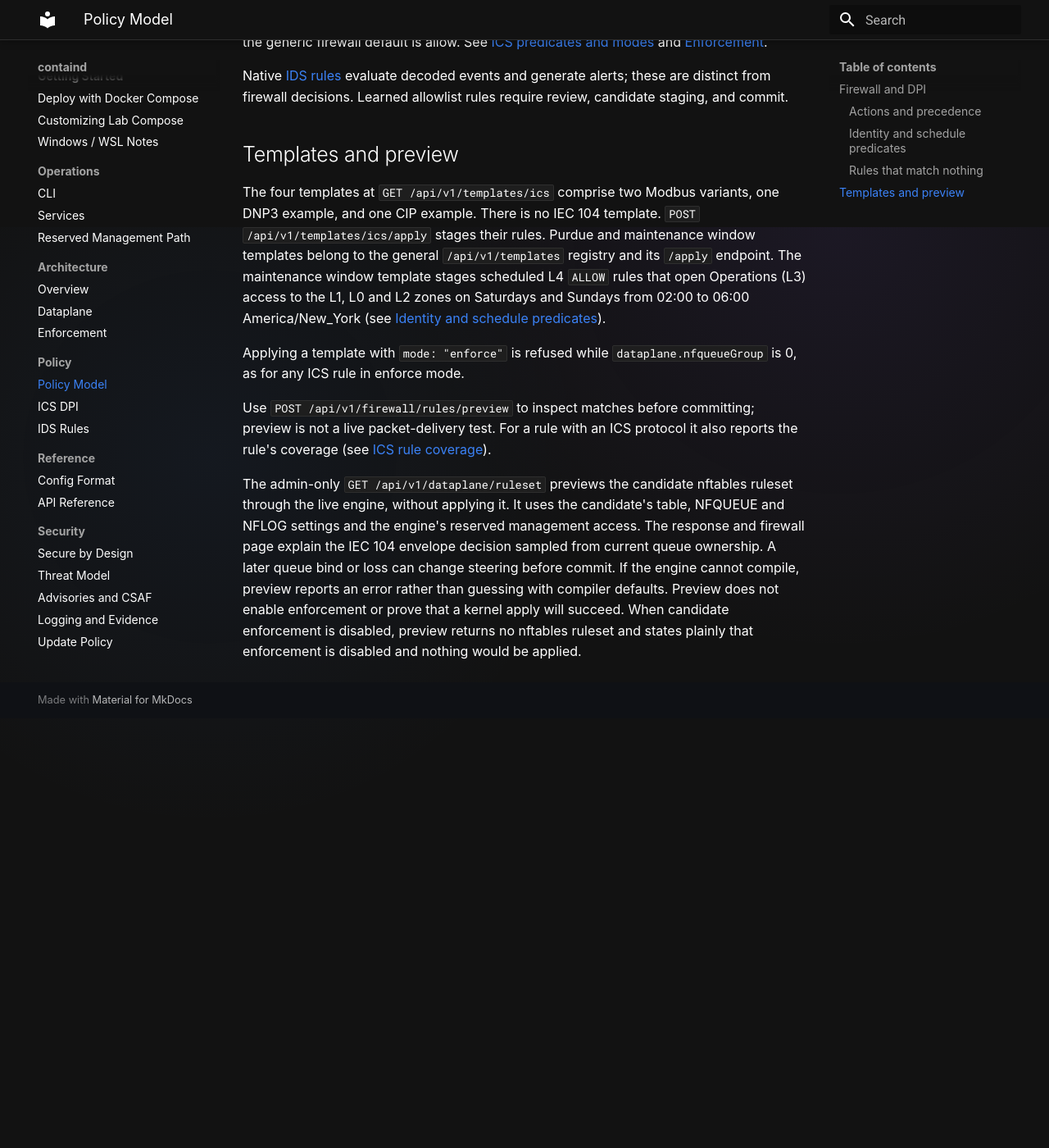
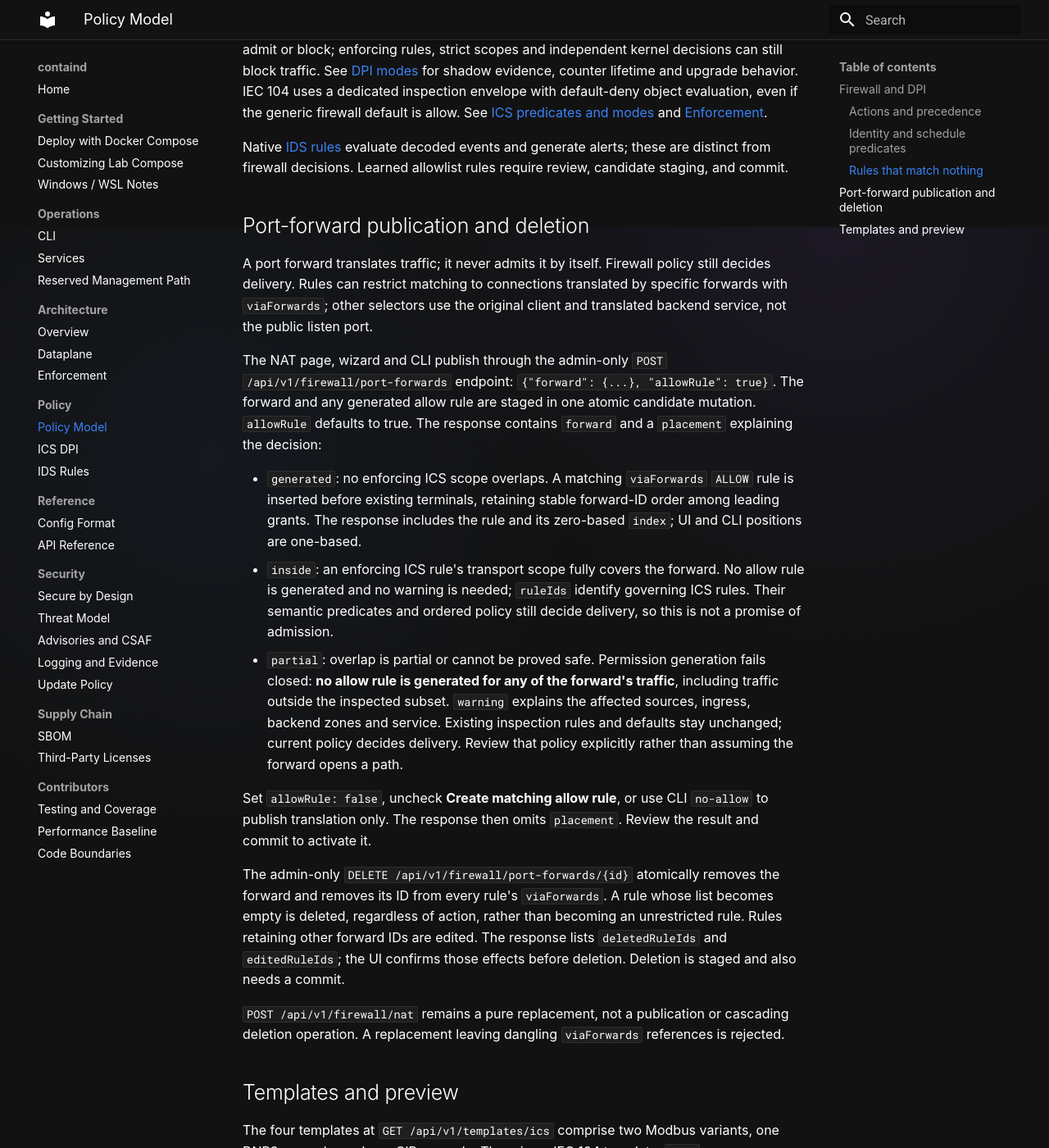
Before and after one commit to tonylturner/containd, an MkDocs documentation site: the page built from docs/mkdocs/policy-model.md, in a window 1280 px wide and 1400 px high, scrolled down 3923 px. Shown: the whole window at 82% size. Built offline with MkDocs 1.6.1 and Material for MkDocs 9.7.7, drawn with Linux system fonts in a browser that asks for light colours; before the commit the page ends 4799 px from its top, so only the background shows below that; some of the changed text lies outside the part shown.

Commit message:
Document ordered policy and atomic port-forward authoring

````diff
--- a/docs/mkdocs/cli.md
+++ b/docs/mkdocs/cli.md
@@ -47,6 +47,7 @@
   - `show routing`
   - `show nat`
   - `show port-forwards` (DNAT config)
+  - `show firewall rules` (configured order numbers and via-forward IDs)
   - `show conntrack [limit]` (kernel conntrack via engine; may be unavailable depending on runtime)
   - `show sessions [limit]` (alias of `show conntrack`)
   - `diag routing reconcile REPLACE`
@@ -66,12 +67,13 @@
   - `set route del <dst|default> [via <gw>] [dev <iface>] [table <n>] [metric <n>]`
   - `set ip rule add <table> [src <cidr>] [dst <cidr>] [priority <n>]`
   - `set ip rule del <table> [src <cidr>] [dst <cidr>] [priority <n>] | set ip rule del <table> all`
-  - `set firewall rule <id> <action> [src_zone] [dst_zone]`
+  - `add firewall rule <id> <action> [src_zone] [dst_zone] [position]`
+  - `move firewall rule <id> top|bottom|before <id>|after <id>`
   - `set firewall ics-rule <id> <action> <protocol> [options...]`
   - `delete firewall rule <id>`
   - `set nat on|off [egress <zone|default>] [sources <z1,z2|default>]`
   - `set outbound quickstart` (enables default route + SNAT + allow rule for LAN/MGMT → WAN)
-  - `set port-forward add <id> <ingress_zone> <tcp|udp> <listen_port> <dest_ip[:dest_port]> [sources <cidr1,cidr2>] [desc <text>] [off]`
+  - `set port-forward add <id> <ingress_zone> <tcp|udp> <listen_port> <dest_ip[:dest_port]> [sources <cidr1,cidr2>] [desc <text>] [off] [no-allow]`
   - `set port-forward del <id>`
   - `set port-forward enable <id>` / `set port-forward disable <id>`
   - `set dataplane enforcement <on|off> [table] [iface...]`
@@ -95,6 +97,34 @@
 or returns no data, the command reports an error and sends no write; it does not
 substitute running settings or defaults. Unspecified fields are preserved.
 Outbound quick start completes all configuration reads before staging its changes.
+
+### Rule positions and port forwards
+
+For `add firewall rule`, the optional position suffix is `top`, `bottom`,
+`before <id>` or `after <id>`; omitted means `bottom`. `set firewall rule`
+accepts the same creation syntax. `move firewall rule` repositions an existing
+rule without changing its predicates. Unknown anchors and moving a rule
+relative to itself are rejected. Changes are staged until commit.
+
+```text
+add firewall rule maintenance ALLOW ops plant before deny-plant
+move firewall rule deny-plant bottom
+set port-forward add plc wan tcp 1502 10.30.30.10:502 no-allow
+set port-forward del plc
+```
+
+Port-forward add atomically stages the forward and, by default, requests a
+matching allow rule. The output reports `Inserted rule <id> at position <n>.`
+for `generated`, or `Placement: <reason>; governing rules: <ids>` for `inside`
+or `partial`. Partial/unknown overlap prints a warning and generates no grant;
+existing policy decides delivery. A trailing `no-allow` stages translation
+only and prints `No allow rule requested.` See
+[placement reasons](policy-model.md#port-forward-publication-and-deletion).
+
+Port-forward del atomically removes the forward's references, deleting rules
+whose `viaForwards` list becomes empty and editing those that retain other IDs.
+It prints `Deleted rules: <ids>` and `Edited rules: <ids>` (an em dash for an
+empty list). Add and del both print the staged-change reminder; commit to apply.
 
 ## Learner Evidence
 
--- a/docs/mkdocs/dataplane-enforcement.md
+++ b/docs/mkdocs/dataplane-enforcement.md
@@ -221,11 +221,11 @@
 
 ## Actions and rule order
 
-Any matching `ALLOW` wins; otherwise the first matching `DENY` or `RESET` by
-rule ID decides; otherwise the default (see
-[Actions and precedence](policy-model.md#actions-and-precedence)). The engine
-decides inspected ICS messages the same way, so an ICS `DENY` that overlaps an
-`ALLOW` is shadowed. The forward chain of the policy table runs in this order:
+The first matching enforcing terminal rule in configured order wins; otherwise
+firewall.defaultAction applies. Monitor rules never decide. See
+[Actions and precedence](policy-model.md#actions-and-precedence) for shadow
+warnings and the separate IEC 104 object partition. The forward policy pipeline
+runs in this order:
 
 1. `RATE_LIMIT` meters, by rule ID: every packet of a matching flow, established
    or not and in both directions, is counted against its directional 5-tuple's
@@ -233,25 +233,31 @@
    connection's original tuple (`ct original`, `ct reply`), packets without
    usable connection tracking state by their header.
 2. IEC 104 envelope steering and the NFQUEUE lines of ICS rules. Envelope
-   steering jumps to the `iec104_envelope` chain and the NFQUEUE lines of the
-   other ICS rules to the `ics_queue` chain. Both chains mark the packets of
+   steering jumps to the `iec104_envelope` chain and enforcing NFQUEUE lines
+   use the `ics_enforce_queue` chain. Both chains mark the packets of
    connections whose handshake connection tracking has not seen complete.
-3. The established/related accept and the DNAT accepts.
-4. `TAG` lines, by rule ID, which count matching connection openers and
+3. `TAG` lines, by rule ID, which count matching connection openers and
    continue.
-5. Every `ALLOW` line, by rule ID.
-6. Every `DENY` and `RESET` line, by rule ID. `RESET` lines end in
+4. Continuation guards, admission checks and ordered terminal evaluation.
+   Connections requiring re-evaluation use the current ordered policy;
+   established traffic can reuse a valid unconditional admission. DNAT alone
+   never grants admission.
+5. `ALLOW`, `DENY` and `RESET` terminals in configured order, followed by the
+   default action when none matches. `RESET` lines end in
    `reject with tcp reset` for TCP and `reject with icmpx admin-prohibited`
    otherwise.
-7. The chain policy, the default action.
 
 Every line updates its rule's named counter, read through
 `GET /api/v1/firewall/counters`; a `RATE_LIMIT` rule has a second counter for
 its excess drops. Counters live in the policy table, so each apply restarts
-them. `TAG` has no kernel mark: NFQUEUE steering owns mark mask `0x0f000000`
-(bit `0x01000000` for IEC 104 envelope traffic, bit `0x02000000` for a
-connection whose handshake connection tracking has not seen complete), and a
-tag has no enforcement effect.
+them. `TAG` has no kernel mark and no enforcement effect. Internal packet and
+connection marks track inspection continuation and admission; they do not
+replace ordered policy.
+
+DNAT selects only translation. Use an explicit rule or the atomic
+[port-forward publication](policy-model.md#port-forward-publication-and-deletion)
+operation to author admission, and review its placement explanation before
+committing.
 
 ## Temporary blocks
 
--- a/docs/mkdocs/ics-dpi.md
+++ b/docs/mkdocs/ics-dpi.md
@@ -88,7 +88,7 @@
 newer reject `learn` rather than accepting an alias.
 
 **Traffic behavior changes:** a former learn ALLOW inside an enforce envelope
-could admit at L7 and mask an enforce DENY through ALLOW precedence. As monitor
+could admit at L7 and mask an enforce DENY under the legacy evaluator. As monitor
 it does neither: that traffic is now denied (and reset where the envelope resets).
 A former learn DENY no longer drops at L4 without a queue. Audit existing rules
 and arrange separate enforcing/L4 allowances where observation needs traffic.
@@ -754,14 +754,16 @@
 Fields are ANDed; members within each list are ORed. An omitted selector means
 ANY. A selector whose value is absent does not match either ALLOW or DENY,
 except for the explicitly unknown cases below. Each DNP3 object header and each
-CIP operation is evaluated independently through the unchanged firewall
-[precedence](policy-model.md#actions-and-precedence): ALLOW first, then the
-first matching DENY by ID, then the default. **Any denied object denies the
+CIP operation is evaluated independently through firewall
+[precedence](policy-model.md#actions-and-precedence): the first matching
+enforcing terminal in configured order wins, otherwise the default action
+applies. Monitor rules never decide. **Any denied object denies the
 message**; different ALLOW rules may cover different objects. Modbus retains
 whole-PDU span containment in a single rule. A complete CIP Multiple Service
 Packet wrapper is a container, not an operation; only its children are judged.
-A broad L3/L4 ALLOW can therefore shadow a generic ICS DENY; ruleset warnings
-identify such overlaps. IEC 104 retains its separate inspection envelope below.
+An earlier broad L3/L4 ALLOW can therefore shadow a later generic ICS DENY;
+ruleset warnings identify full coverage by an earlier unconditional terminal.
+IEC 104 retains its separate inspection envelope below.
 
 DNP3 masters/outstations apply only to application messages, never link-only
 frames. Link DIR identifies the master (source when DIR=1, destination when
@@ -879,10 +881,9 @@
 
 Enforcing IEC 104 rules define an L3/L4 inspection envelope. Monitor-only rules
 open no fail-closed envelope. Inside an enforce envelope, object decisions use
-only enforcing IEC 104 rules: any matching enforce `ALLOW` admits the object,
-otherwise the first matching enforce `DENY` by rule ID denies it, and no match
-is denied. Matching monitor rules additionally record shadow evidence without
-changing this decision. A broad TCP/2404 allow rule
+only enforcing IEC 104 rules in configured order. The first matching terminal
+decides; an object with no match is denied. Matching monitor rules additionally
+record shadow evidence without changing this decision. A broad TCP/2404 allow rule
 or a generic allow default cannot bypass it. In tolerant mode, malformed or
 profile-violating content with a known length can match an `ALLOW` on fields
 that were decoded; absent fields never satisfy a predicate. Strict rejects
--- a/docs/mkdocs/policy-model.md
+++ b/docs/mkdocs/policy-model.md
@@ -23,27 +23,28 @@
 
 ### Actions and precedence
 
-Rule order in the configuration does not decide anything. A packet or ICS
-message is decided in three steps, in nftables and in the engine alike:
+The first matching enforcing terminal rule in configured order wins; otherwise
+firewall.defaultAction applies. Monitor rules never decide.
 
-1. If any matching `ALLOW` rule exists, it is allowed.
-2. Otherwise, if a `DENY` or `RESET` rule matches, the first of them by rule ID
-   decides.
-3. Otherwise the default action applies.
-
-The rule a decision reports, in events and logs, is the first match in that
-order: `ALLOW` rules by rule ID, then `DENY` and `RESET` rules by rule ID. A
-`DENY` or `RESET` rule that overlaps an `ALLOW` is shadowed where they overlap.
-This holds for ICS rules too: an ICS `DENY` overlapping any `ALLOW`, including
-a plain L3/L4 `ALLOW`, is shadowed. IEC 104 objects are the one exception to
-the L4 part of this: they are decided among IEC 104 rules only, so a broad
+Terminals are `ALLOW`, `DENY` and `RESET`; rule IDs do not set precedence.
+Events and logs name the first matching deciding rule. Put exceptions before
+broader rules: an earlier `DENY` can shadow a later `ALLOW`, just as an earlier
+`ALLOW` can shadow a later `DENY`. This holds for ICS rules too. IEC 104
+objects are decided among IEC 104 rules only, so a broad
 `ALLOW` on TCP 2404 does not admit them (see
 [IEC 104 fields and matching](ics-dpi.md#iec-104-fields-and-matching)).
 
-The ruleset warnings (below) name a `DENY` or `RESET` rule when one `ALLOW`
-rule matches all of its traffic (`shadowedBy`). The check is conservative: a
-rule covered only by several `ALLOW` rules together is not reported, and IEC
-104 rules are left out.
+The ruleset warnings (below) name a terminal rule when an earlier unconditional
+terminal matches all of its traffic (`shadowedBy`). Effects and monitor rules
+cannot shadow decisions. The check is conservative: coverage by several rules
+together is not reported, and IEC 104 rules are checked only against earlier
+IEC 104 rules.
+
+The firewall table displays configured order and provides move controls.
+New rules default to the bottom; creation can instead select top, bottom,
+before or after another rule. Editing keeps a rule's slot. Templates append
+their ordered rules and can report a warning when an earlier terminal shadows
+an addition. CLI syntax is in [CLI](cli.md).
 
 | Action | Decides | Effect |
 | --- | --- | --- |
@@ -128,8 +129,9 @@
 The conditions also apply to established connections, in both directions.
 When a binding is removed or a window ends, a connection that only a
 conditional `ALLOW` admitted stops passing. A connection that an unconditional
-`ALLOW` also admits keeps passing. When a scheduled `DENY` window opens, it
-stops the established connections it covers. The current policy decides those
+`ALLOW` decides under the current ordered policy keeps passing. When a scheduled
+`DENY` window opens, it stops established connections for which it is the first
+matching enforcing terminal. The current policy decides those
 connections again by their original tuple, and connections outside the scope of
 any conditional rule keep the established fast path. This includes ICS
 connections steered to the engine: once a conditional ICS `ALLOW` no longer
@@ -139,9 +141,10 @@
 
 A rule matches nothing when no bound address satisfies its identities, when
 none of its source or destination zones has an interface, or when its sources
-and destinations share no address family. It is reported as a warning with its
-rule ID, the predicate (`identity`, `zone` with the `zones` concerned, or
-`addressFamily`), the action and the effect, in:
+and destinations share no address family. A `viaForwards` rule also matches
+nothing if none of its referenced candidate forwards can match. It is reported
+as a warning with its rule ID, the predicate (`identity`, `zone` with the
+`zones` concerned, `addressFamily`, or `forward`), the action and the effect, in:
 
 - The firewall page's nftables ruleset preview, which lists the candidate's
   warnings.
@@ -168,6 +171,49 @@
 these are distinct from firewall decisions. Learned allowlist rules require
 review, candidate staging, and commit.
 
+## Port-forward publication and deletion
+
+A port forward translates traffic; it never admits it by itself. Firewall
+policy still decides delivery. Rules can restrict matching to connections
+translated by specific forwards with `viaForwards`; other selectors use the
+original client and translated backend service, not the public listen port.
+
+The NAT page, wizard and CLI publish through the admin-only
+`POST /api/v1/firewall/port-forwards` endpoint:
+`{"forward": {...}, "allowRule": true}`. The forward and any generated allow
+rule are staged in one atomic candidate mutation. `allowRule` defaults to true.
+The response contains `forward` and a `placement` explaining the decision:
+
+- `generated`: no enforcing ICS scope overlaps. A matching `viaForwards`
+  `ALLOW` rule is inserted before existing terminals, retaining stable
+  forward-ID order among leading grants. The response includes the rule and
+  its zero-based `index`; UI and CLI positions are one-based.
+- `inside`: an enforcing ICS rule's transport scope fully covers the forward.
+  No allow rule is generated and no warning is needed; `ruleIds` identify
+  governing ICS rules. Their semantic predicates and ordered policy still
+  decide delivery, so this is not a promise of admission.
+- `partial`: overlap is partial or cannot be proved safe. Permission generation
+  fails closed: **no allow rule is generated for any of the forward's traffic**,
+  including traffic outside the inspected subset. `warning` explains the
+  affected sources, ingress, backend zones and service. Existing inspection
+  rules and defaults stay unchanged; current policy decides delivery. Review
+  that policy explicitly rather than assuming the forward opens a path.
+
+Set `allowRule: false`, uncheck **Create matching allow rule**, or use CLI
+`no-allow` to publish translation only. The response then omits `placement`.
+Review the result and commit to activate it.
+
+The admin-only `DELETE /api/v1/firewall/port-forwards/{id}` atomically removes
+the forward and removes its ID from every rule's `viaForwards`. A rule whose
+list becomes empty is deleted, regardless of action, rather than becoming an
+unrestricted rule. Rules retaining other forward IDs are edited. The response
+lists `deletedRuleIds` and `editedRuleIds`; the UI confirms those effects before
+deletion. Deletion is staged and also needs a commit.
+
+`POST /api/v1/firewall/nat` remains a pure replacement, not a publication or
+cascading deletion operation. A replacement leaving dangling `viaForwards`
+references is rejected.
+
 ## Templates and preview
 
 The four templates at `GET /api/v1/templates/ics` comprise two Modbus variants,
@@ -183,7 +229,13 @@
 `dataplane.nfqueueGroup` is 0, as for any ICS rule in enforce mode.
 
 Use `POST /api/v1/firewall/rules/preview` to inspect matches before committing;
-preview is not a live packet-delivery test. For a rule with an ICS protocol it
+preview counts this one rule in isolation, not its position among other rules,
+and is not a live packet-delivery test. Forward warnings use the candidate's
+forwards, while zones and identities use the engine's running inputs. For a rule
+limited by `viaForwards`, historical match counting is unavailable: retained
+events do not record which connections containd translated. The response
+explains this in `unavailable`; the UI hides counts and samples. Warnings and
+ICS coverage remain available. For a rule with an ICS protocol it
 also reports the rule's coverage (see
 [ICS rule coverage](dataplane-enforcement.md#ics-rule-coverage)).
 
````
Also changed, not shown: docs/mkdocs/config-format.md (+6 -1 lines), docs/mkdocs/dataplane.md (+3 -3 lines), CHANGELOG.md.
